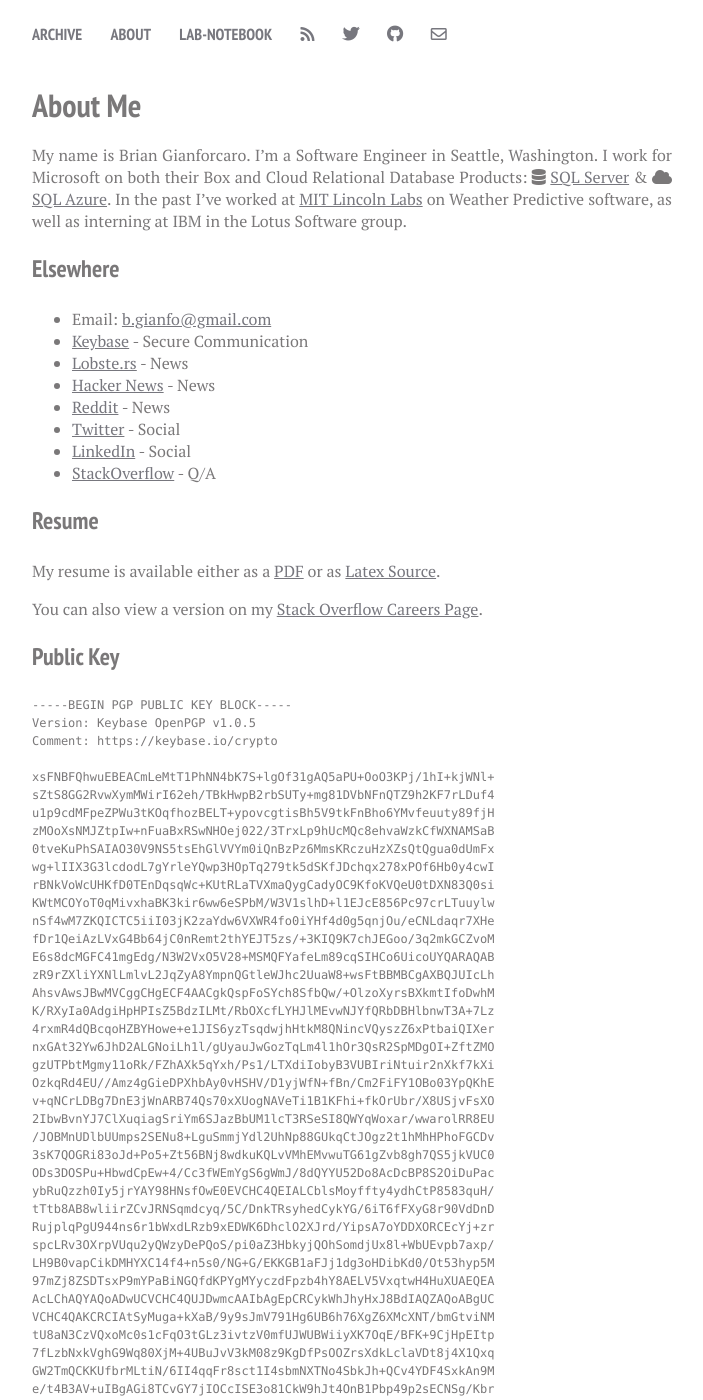
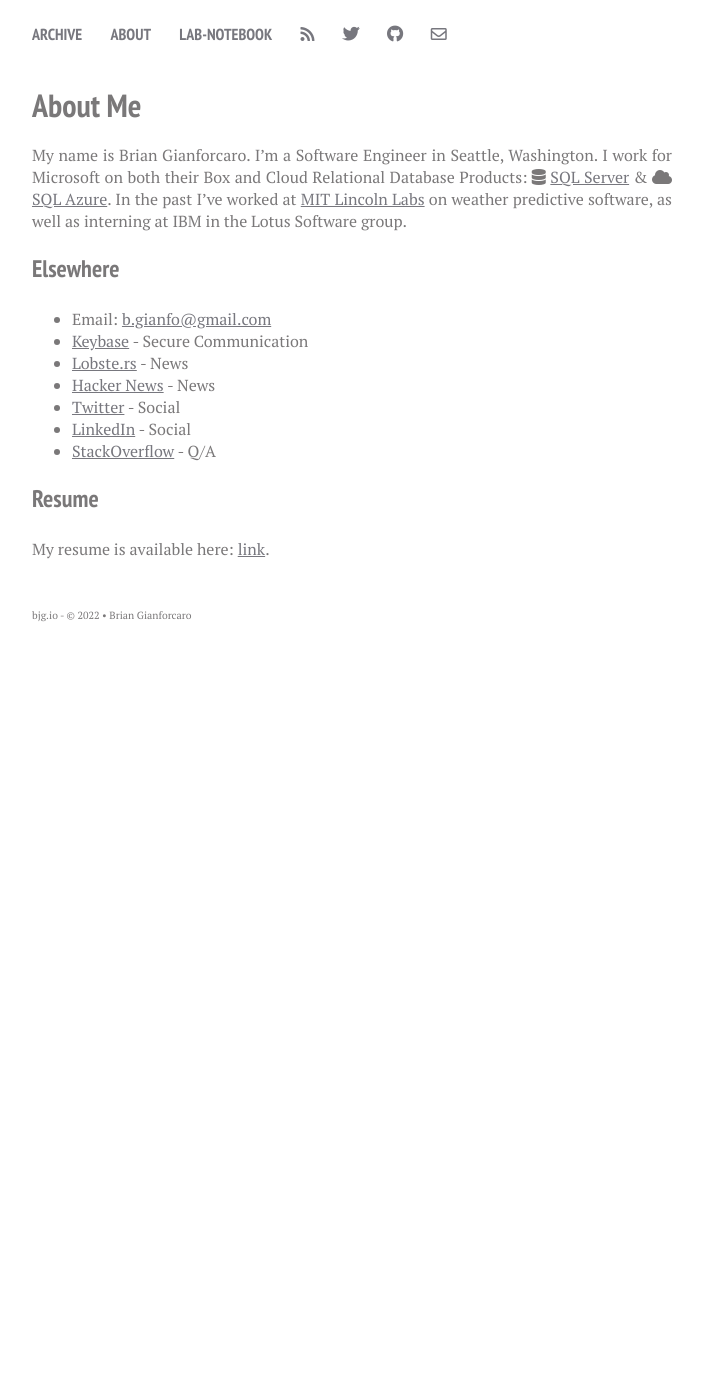
Before and after one commit to bgianfo/bgianfo.github.io, a Jekyll site: the page built from about/index.md, in a window 1280 px wide and 1400 px high. Shown: the whole window, without its empty margins (288-991 px from the left). Built offline with Jekyll 4.4.1, drawn with Linux system fonts in a browser that asks for light colours; nearby versions of some CDN libraries; some of the changed text lies outside the part shown.

Commit message:
Update resume stuff in about page

```diff
--- a/about/index.md
+++ b/about/index.md
@@ -7,23 +7,22 @@
 ---
 My name is Brian Gianforcaro. I'm a Software Engineer in Seattle, Washington.
 I work for Microsoft on both their Box and Cloud Relational Database Products: <i class="fa fa-database"></i> [SQL Server](http://en.wikipedia.org/wiki/Microsoft_SQL_Server) & <i class="fa fa-cloud"></i> [SQL Azure](http://en.wikipedia.org/wiki/SQL_Azure).
-In the past I've worked at [MIT Lincoln Labs](https://www.ll.mit.edu) on Weather Predictive software, as well as interning at IBM in the Lotus Software group.
+In the past I've worked at [MIT Lincoln Labs](https://www.ll.mit.edu) on weather predictive software, as well as interning at IBM in the Lotus Software group.
 
 ### Elsewhere
 * Email: [b.gianfo@gmail.com](mailto:b.gianfo@gmail.com)
 * [Keybase](http://keybase.io/bjg) - Secure Communication
 * [Lobste.rs](https://lobste.rs/u/bjg) - News
 * [Hacker News](http://news.ycombinator.com/user?id=bjg) - News
-* [Reddit](http://reddit.com/u/realrbman) - News
-* [Twitter](http://twitter.com/realrbman) - Social
+* [Twitter](http://twitter.com/bgianf) - Social
 * [LinkedIn](http://linkedin.com/in/bgianf) - Social
 * [StackOverflow](http://stackoverflow.com/users/3415/brian-gianforcaro) - Q/A
 
 ### Resume
-My resume is available either as a [PDF](/images/resume.pdf) or as [Latex Source](https://github.com/bgianfo/resume).
+My resume is available here: [link](/images/resume.pdf).
 
-You can also view a version on my [Stack Overflow Careers Page](http://careers.stackoverflow.com/bg).
-
+<!--
+ or as [Latex Source](https://github.com/bgianfo/resume).
 ### Public Key
 
 <pre>
@@ -104,3 +103,4 @@
 =WHhC
 -----END PGP PUBLIC KEY BLOCK-----
 </pre>
+-->
```
Also changed, not shown: 1 other file.
